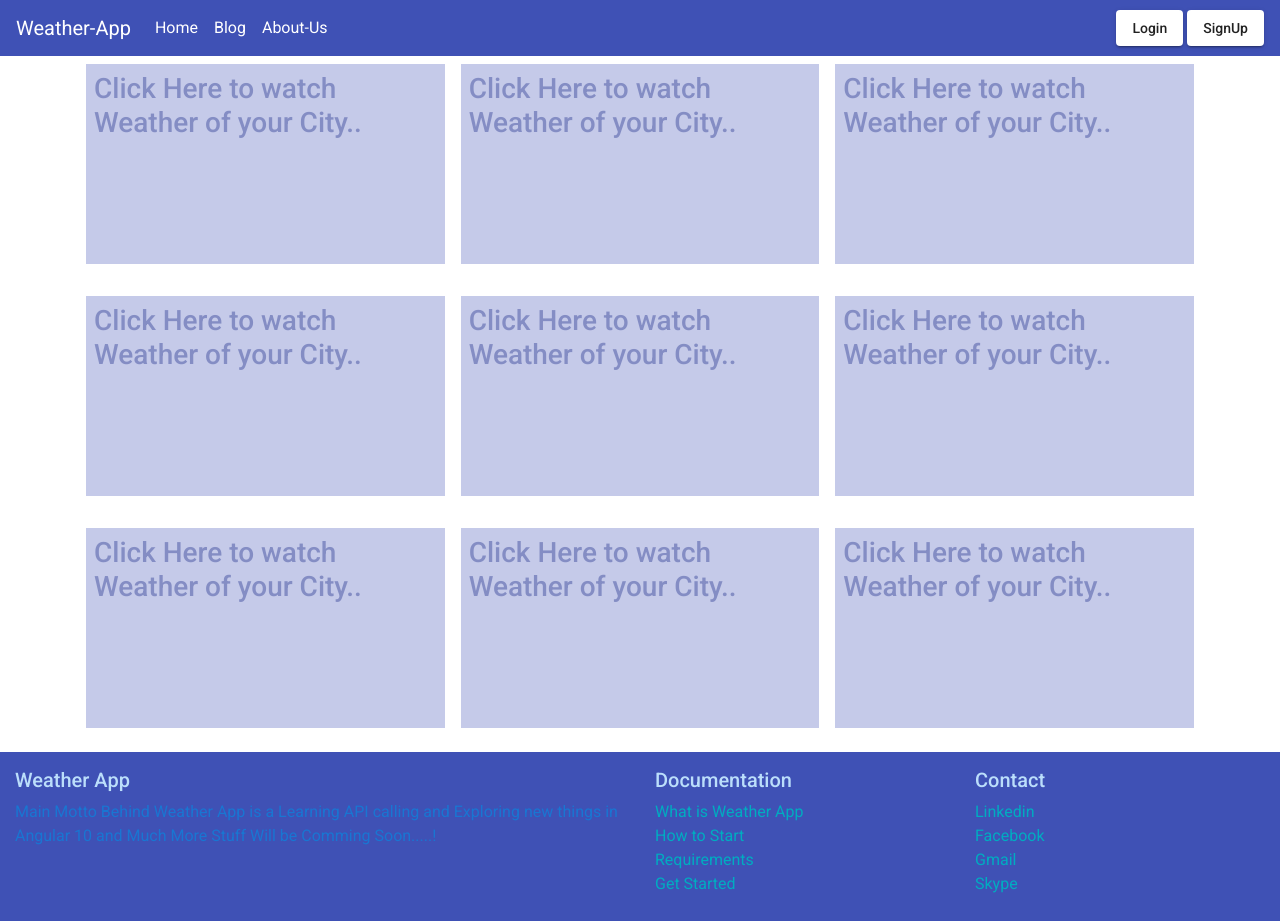
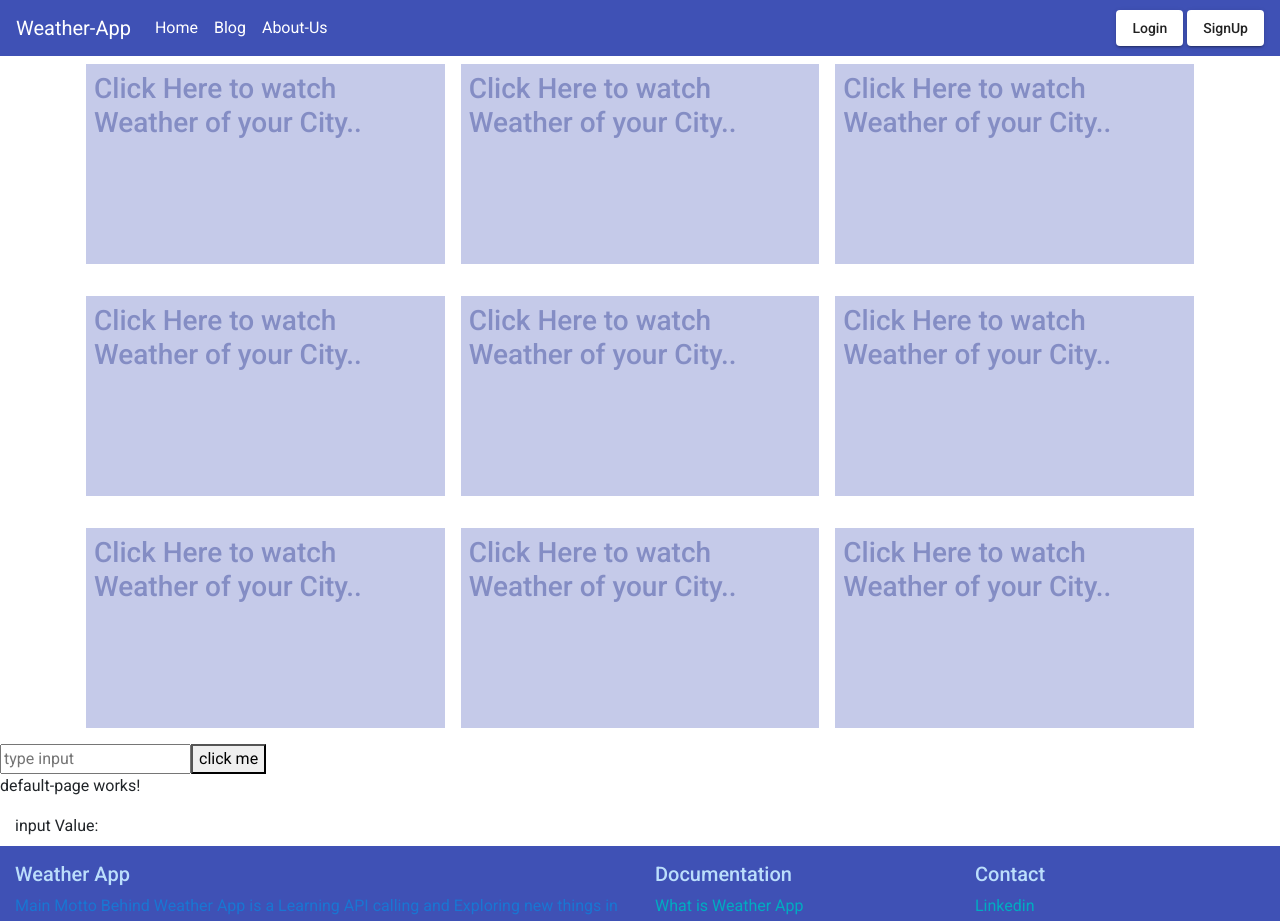
Before and after one commit to belotesagar/latest-weather-app, an Angular app in the folder weather/: page /home in a window 1280 px wide. Shown: the top 921 px of the page. Built offline with nearby package versions, Linux system fonts and the light colour scheme; no server answers.

Commit message:
testing lifecycle hooks

```diff
--- a/weather/src/app/app.component.html
+++ b/weather/src/app/app.component.html
@@ -28,7 +28,10 @@
     </form>
   </div>
 </nav>
-
 <router-outlet></router-outlet>
+<input type="text" placeholder="type input" #inputValue>
+<button (click)="submitValue(inputValue)">click me</button>
+<app-default-page [myValue]="value">
+</app-default-page>
 
 <app-footer></app-footer>
--- a/weather/src/app/app.component.ts
+++ b/weather/src/app/app.component.ts
@@ -13,7 +13,7 @@ export class AppComponent {
   weatherdata;
   constructor(private user: UserService, public dialog: MatDialog) {
     this.user.getData().subscribe(data => {
-      console.log("data:", data);
+      // console.log("data:", data);
       this.weatherdata = data;
     })
   }
@@ -38,5 +38,10 @@ export class AppComponent {
   onSubmit(data) {
     console.log("login-data:", data);
   }
+  value: string;
+  submitValue(inputValue: any) {
+    console.log("input value:", inputValue.value);
+    this.value = inputValue.value;
+  }
 
 }
--- a/weather/src/app/app.module.ts
+++ b/weather/src/app/app.module.ts
@@ -16,6 +16,7 @@ import { SignupComponent } from './signup/signup.component';
 import { PageNotFoundComponent } from './page-not-found/page-not-found.component';
 import { MatDialogModule } from '@angular/material/dialog';
 import { FooterComponent } from './footer/footer.component';
+import { DefaultPageComponent } from './default-page/default-page.component';
 
 
 @NgModule({
@@ -25,7 +26,8 @@ import { FooterComponent } from './footer/footer.component';
     LoginComponent,
     SignupComponent,
     PageNotFoundComponent,
-    FooterComponent
+    FooterComponent,
+    DefaultPageComponent
   ],
   entryComponents: [LoginComponent, SignupComponent],
   imports: [
--- /dev/null
+++ b/weather/src/app/default-page/default-page.component.html
@@ -0,0 +1,5 @@
+<br>
+<p>default-page works!</p>
+<div class="col">
+  input Value: <strong>{{myValue}}</strong>
+</div>
--- /dev/null
+++ b/weather/src/app/default-page/default-page.component.ts
@@ -0,0 +1,23 @@
+import { Component, OnInit, Input, OnChanges, SimpleChanges } from '@angular/core';
+
+@Component({
+  selector: 'app-default-page',
+  templateUrl: './default-page.component.html',
+  styleUrls: ['./default-page.component.css']
+})
+export class DefaultPageComponent implements OnInit, OnChanges {
+
+  constructor() {
+    console.log(`default page constructor called...`);
+  }
+  @Input() myValue = "sagar";
+
+  ngOnInit(): void {
+    console.log(`default page ngOnInit called...`);
+  }
+  ngOnChanges(changes: SimpleChanges) {
+    console.log(`default page ngOnChanges called...`);
+
+  }
+
+}
--- a/weather/src/app/user.service.ts
+++ b/weather/src/app/user.service.ts
@@ -11,7 +11,7 @@ export class UserService {
   getData() {
     let url = "https://api.openweathermap.org/data/2.5/weather?q=pune&appid=66e453fb77b0c0100e8fc74440c56668";
     // let url = "https://jsonplaceholder.typicode.com/todos/";
-    console.log("url:", url);
+    // console.log("url:", url);
     return this.http.get(url);
   }
 }
```
Also changed, not shown: weather/src/app/default-page/default-page.component.css (added), 1 other file (tests, documents, lock files or other folders).
